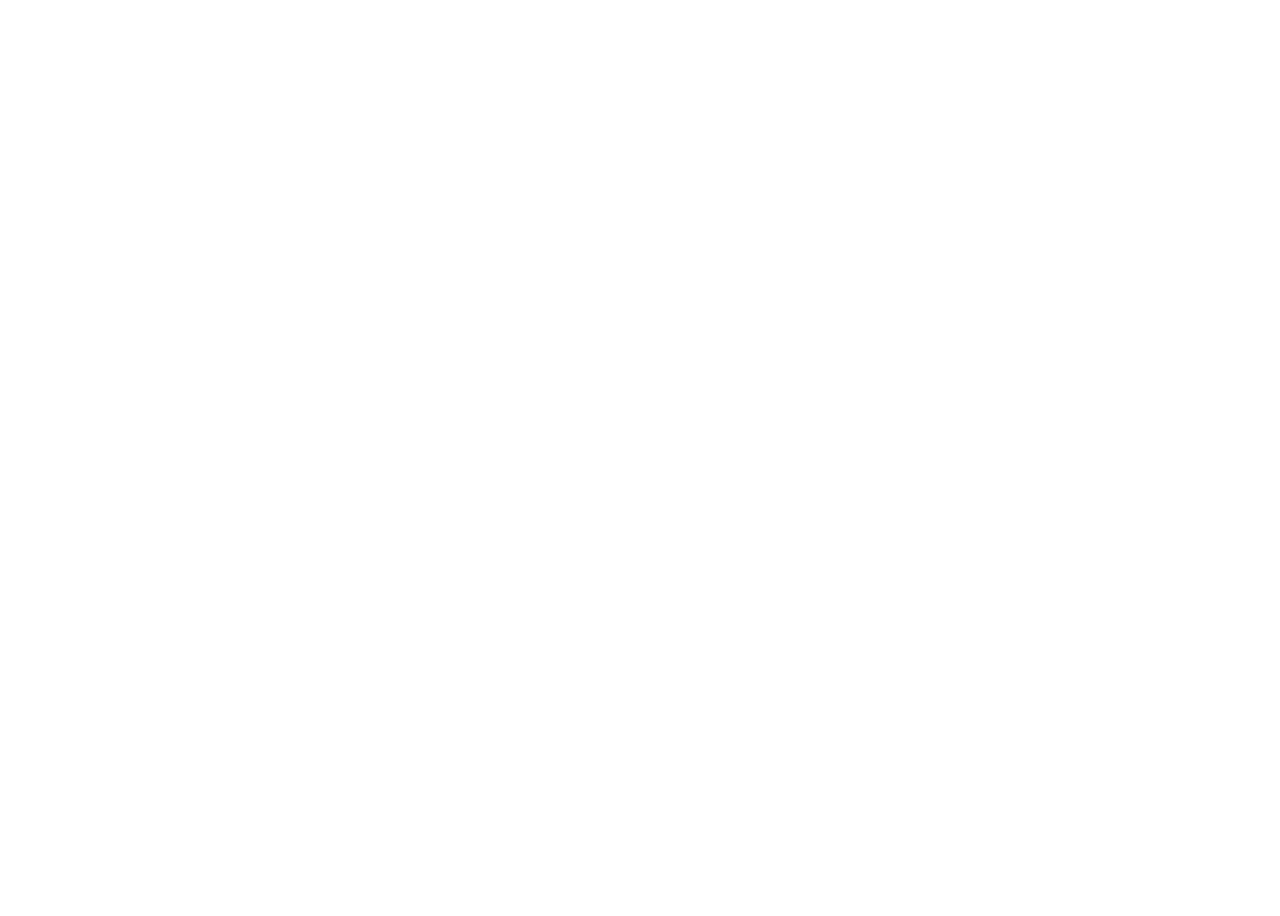
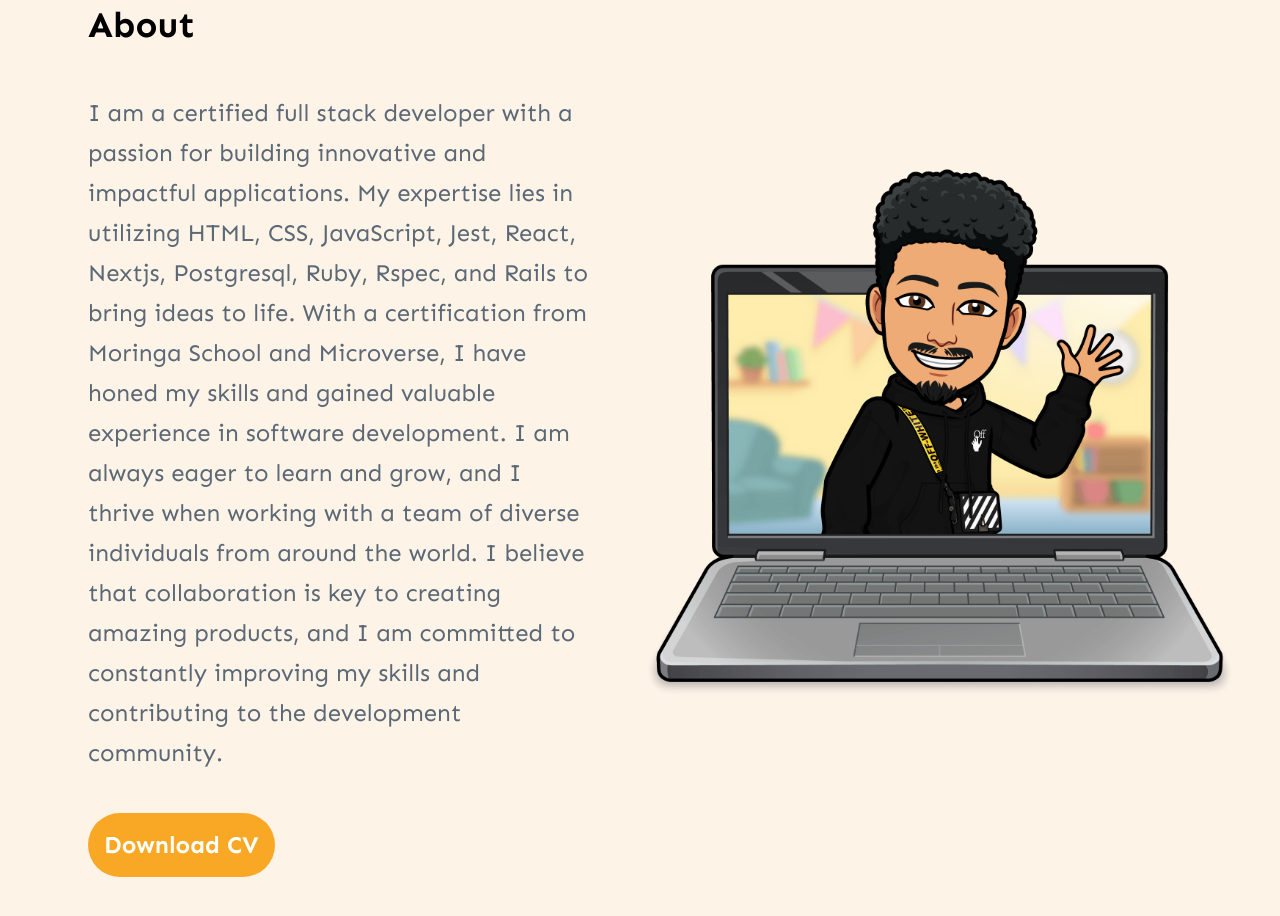
Before and after one commit to Kimutai01/kiprotich-kimutai, a Next.js app: page / in a window 1280 px wide. Shown: the part 1460-2376 px from the top of the page. Before the commit the page ends 1377 px from the top, so only its background shows below. Built offline with nearby package versions, Linux system fonts and the light colour scheme; a web font is replaced by a local one.

Commit message:
Added about section

```diff
--- /dev/null
+++ b/components/About.jsx
@@ -0,0 +1,36 @@
+import React from "react";
+import Image from "next/image";
+import pic from "../public/laptop-wave.png";
+
+const About = () => {
+  return (
+    <div className="grid grid-cols-1 md:grid-cols-2 gap-4 bg-[#fdf3e6] p-12">
+      <div className="p-4">
+        <h1 className="max-w-[780px] w-[100%] leading-10 text-4xl font-bold p-6">
+          About
+        </h1>
+        <p className="text-[#5b6876] text-2xl leading-10 p-6">
+          I am a certified full stack developer with a passion for building
+          innovative and impactful applications. My expertise lies in utilizing
+          HTML, CSS, JavaScript, Jest, React, Nextjs, Postgresql, Ruby, Rspec,
+          and Rails to bring ideas to life. With a certification from Moringa
+          School and Microverse, I have honed my skills and gained valuable
+          experience in software development. I am always eager to learn and
+          grow, and I thrive when working with a team of diverse individuals
+          from around the world. I believe that collaboration is key to creating
+          amazing products, and I am committed to constantly improving my skills
+          and contributing to the development community.
+        </p>
+
+        <button className="bg-[#f9a826] text-[#fff] text-2xl font-bold py-4 px-4 rounded-full mt-4 ml-6">
+          Download CV
+        </button>
+      </div>
+      <div className="flex items-center">
+        <Image src={pic} alt="laptop" />
+      </div>
+    </div>
+  );
+};
+
+export default About;
--- a/pages/index.js
+++ b/pages/index.js
@@ -5,6 +5,7 @@
 import Navbar from "@/components/Navbar";
 import Hero from "@/components/Hero";
 import Experience from "@/components/Experience";
+import About from "@/components/About";
 
 const inter = Inter({ subsets: ["latin"] });
 
@@ -26,6 +27,7 @@
       <Navbar />
       <Hero />
       <Experience />
+      <About />
     </>
   );
 }
```
Also changed, not shown: public/laptop-wave.png (added).
